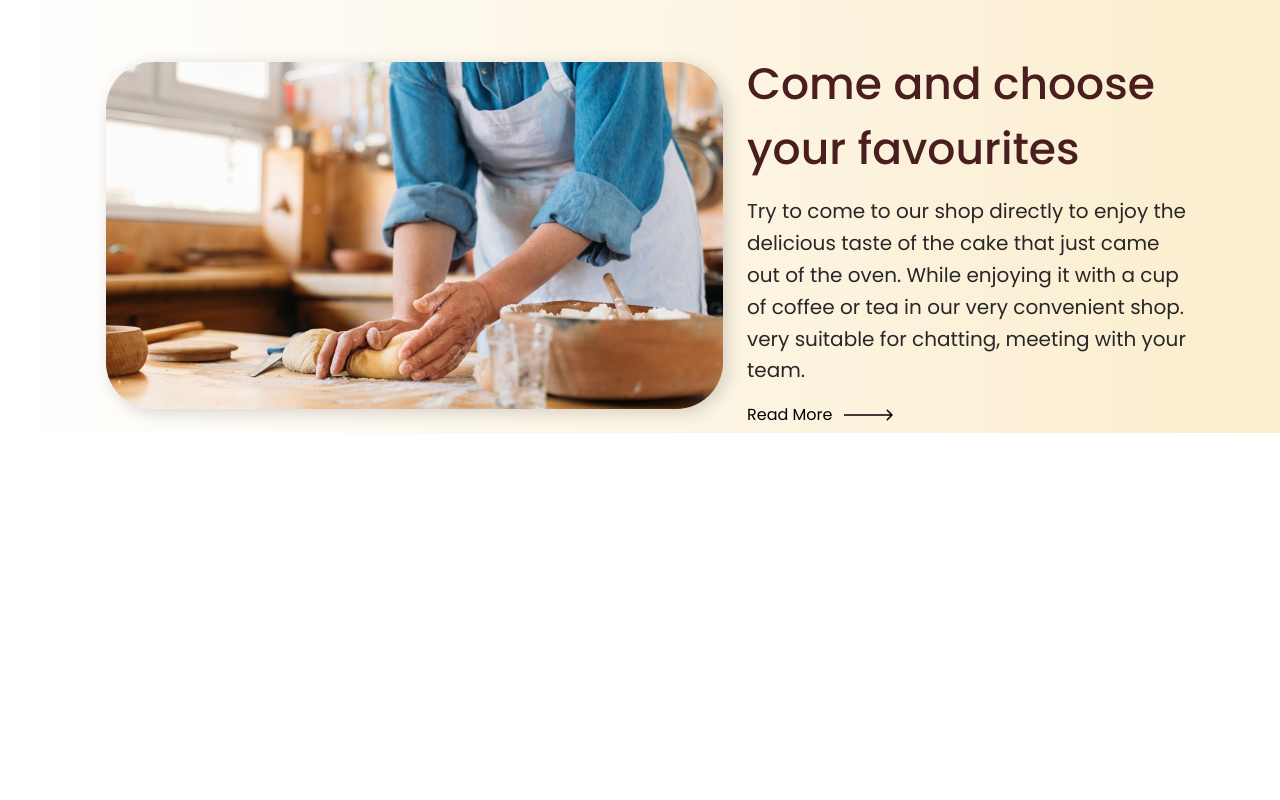
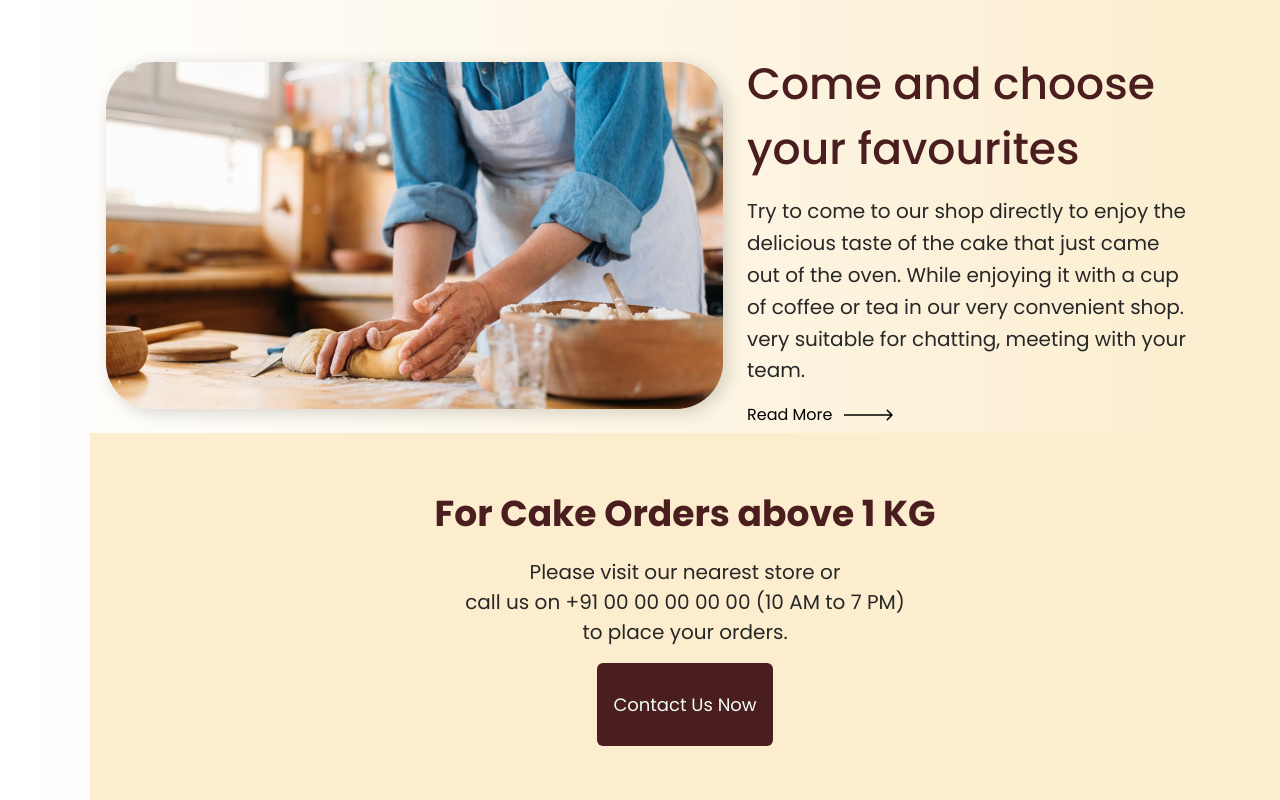
Before and after one commit to viniciusmarson/chocobrat-bakery-website, a plain HTML site: page index.html in a window 1280 px wide. Shown: the part 2790-3590 px from the top of the page. Before the commit the page ends 3223 px from the top, so only its background shows below. Drawn offline with Linux system fonts and the light colour scheme.

Commit message:
creating contact section

```diff
--- a/index.html
+++ b/index.html
@@ -345,7 +345,11 @@
         </section>
 
         <section id="contact">
-
+            <h2 class="contact-title">For Cake Orders above 1 KG</h2>
+            <p class="contact-description">Please visit our nearest store or<br>
+            call us on +91 00 00 00 00 00 (10 AM to 7 PM)<br>
+            to place your orders.</p>
+            <button class="contact-button">Contact Us Now</button>
         </section>
 
         <section id="recomendations">
--- a/styles.css
+++ b/styles.css
@@ -299,3 +299,48 @@ nav > ul > li > a {
     align-items: center;
     gap: 12px;
 }
+
+
+
+#contact {
+    background-color: #FBEDCD;
+    width: 100%;
+    height: 367px;
+    display: flex;
+    flex-direction: column;
+    justify-content: center;
+    align-items: center;
+    gap: 16px;
+}
+
+.contact-title {
+    color: #4A1D1F;
+    font-family: 'Poppins', sans-serif;
+    font-size: 36px;
+    font-weight: bold;
+    text-align: center;
+}
+
+.contact-description {
+    color: #272727;
+    font-family: 'Poppins', sans-serif;
+    font-size: 20px;
+    text-align: center;
+    margin: 0;
+}
+
+.contact-button {
+    padding: 28px 16px;
+    border-radius: 6px;
+    background-color: #4A1D1F;
+    color: #F0FDF4;
+    font-family: 'Poppins', sans-serif;
+    font-size: 18px;
+    border: none;
+    cursor: pointer;
+    transition: background-color 0.3s ease;
+}
+
+.contact-button:hover {
+    background-color: #3A1A1C;
+}
```
